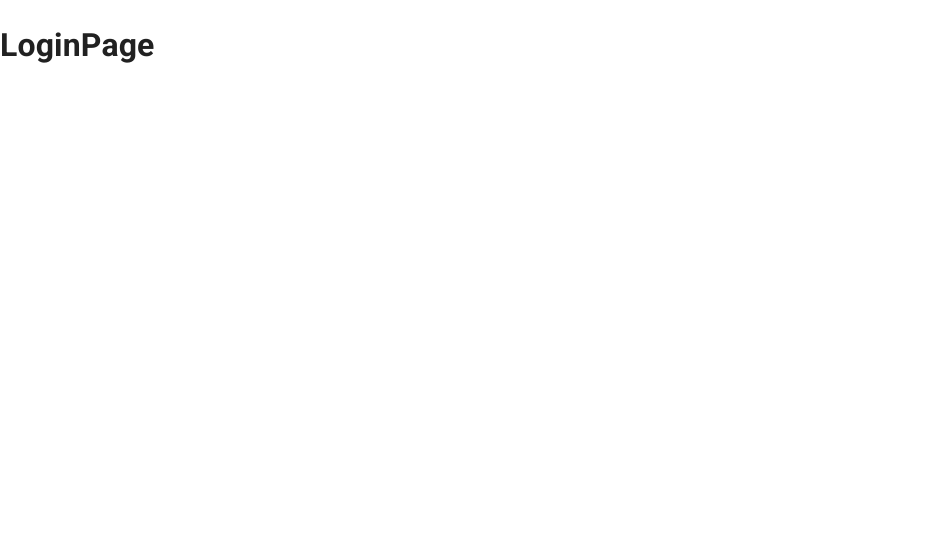
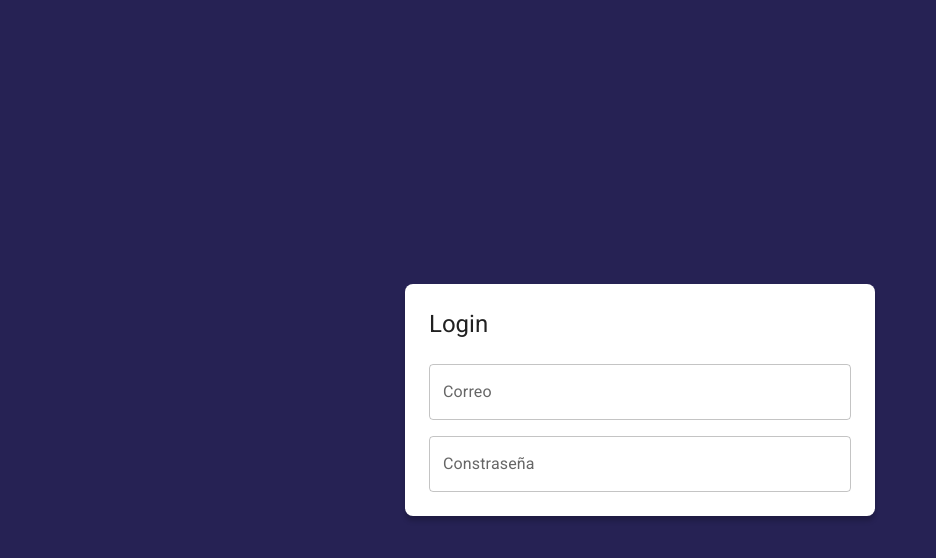
Before and after one commit to Epadrino/react-cero-a-experto, a React (Vite) app in the folder seccion_dieciseis_JournalApp/: page /auth/login in a window 1280 px wide. Shown: the top 558 px of the page, without its empty margins (0-936 px from the left). Built offline with nearby package versions, Linux system fonts and the light colour scheme.

Commit message:
configurando_login
se empezó con la creación y estilización del login

```diff
--- a/seccion_dieciseis_JournalApp/src/auth/pages/LoginPage.jsx
+++ b/seccion_dieciseis_JournalApp/src/auth/pages/LoginPage.jsx
@@ -1,7 +1,49 @@
+import { Grid, TextField, Typography } from '@mui/material';
+
 export const LoginPage = () => {
 	return (
-		<>
-			<h1>LoginPage</h1>
-		</>
+		<Grid
+			container
+			spacing={0}
+			direction='column'
+			alignItems='center'
+			justifyContent='center'
+			sx={{
+				minHeight: '100vh',
+				backgroundColor: 'primary.main',
+				padding: 4,
+			}}
+		>
+			<Grid
+				item
+				className='box-shadow'
+				xs={3}
+				sx={{ backgroundColor: 'white', padding: 3, borderRadius: 2 }}
+			>
+				<Typography variant='h5' sx={{ mb: 1 }}>
+					Login
+				</Typography>
+				<form>
+					<Grid container>
+						<Grid item xs={12} sx={{ mt: 2 }}>
+							<TextField
+								label='Correo'
+								type='email'
+								placeholder='correo@google.com'
+								fullWidth
+							/>
+						</Grid>
+						<Grid item xs={12} sx={{ mt: 2 }}>
+							<TextField
+								label='Constraseña'
+								type='Password'
+								placeholder='Contraseña'
+								fullWidth
+							/>
+						</Grid>
+					</Grid>
+				</form>
+			</Grid>
+		</Grid>
 	);
 };
--- a/seccion_dieciseis_JournalApp/src/styles.css
+++ b/seccion_dieciseis_JournalApp/src/styles.css
@@ -0,0 +1,3 @@
+.box-shadow {
+	box-shadow: 0px 5px 5px rgba(0, 0, 0, 0.2);
+}
```
